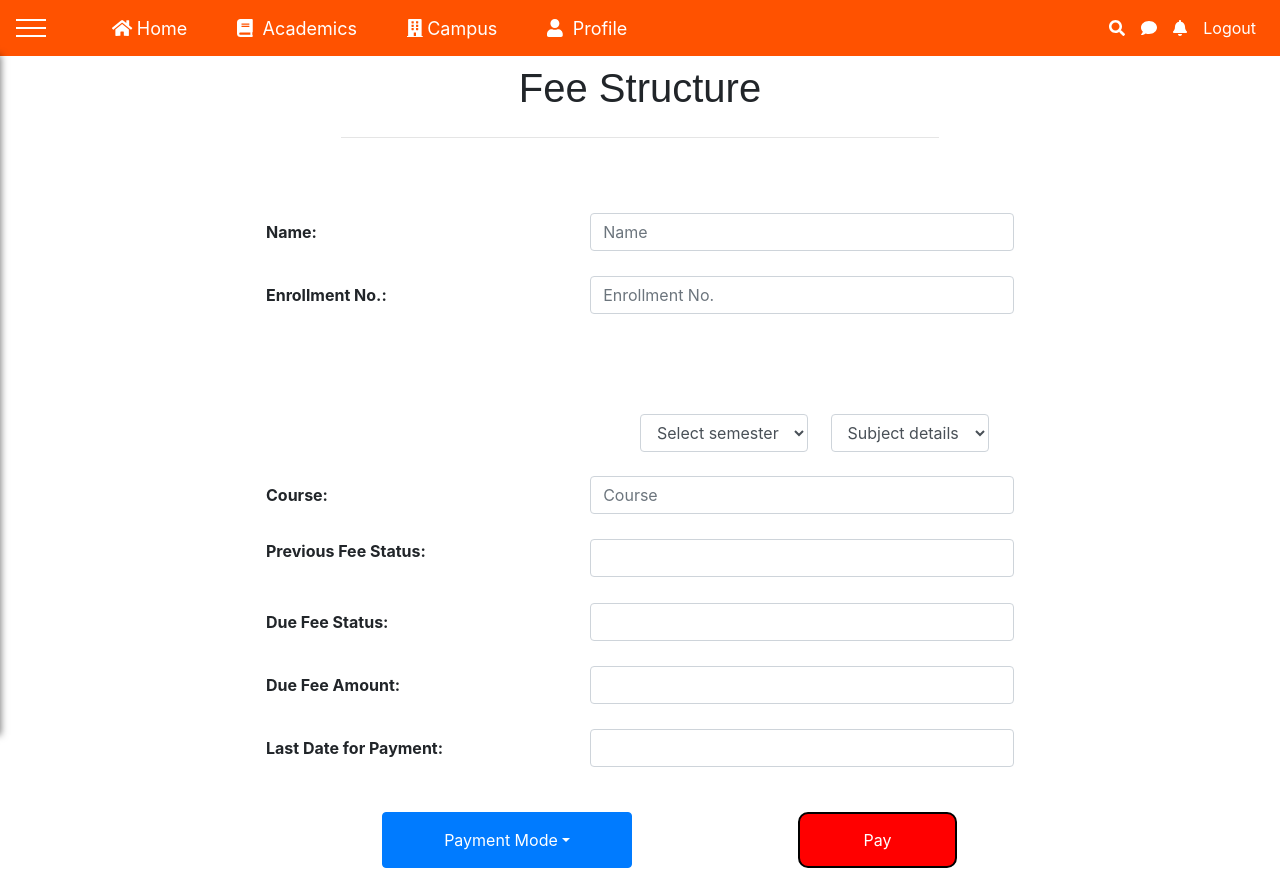
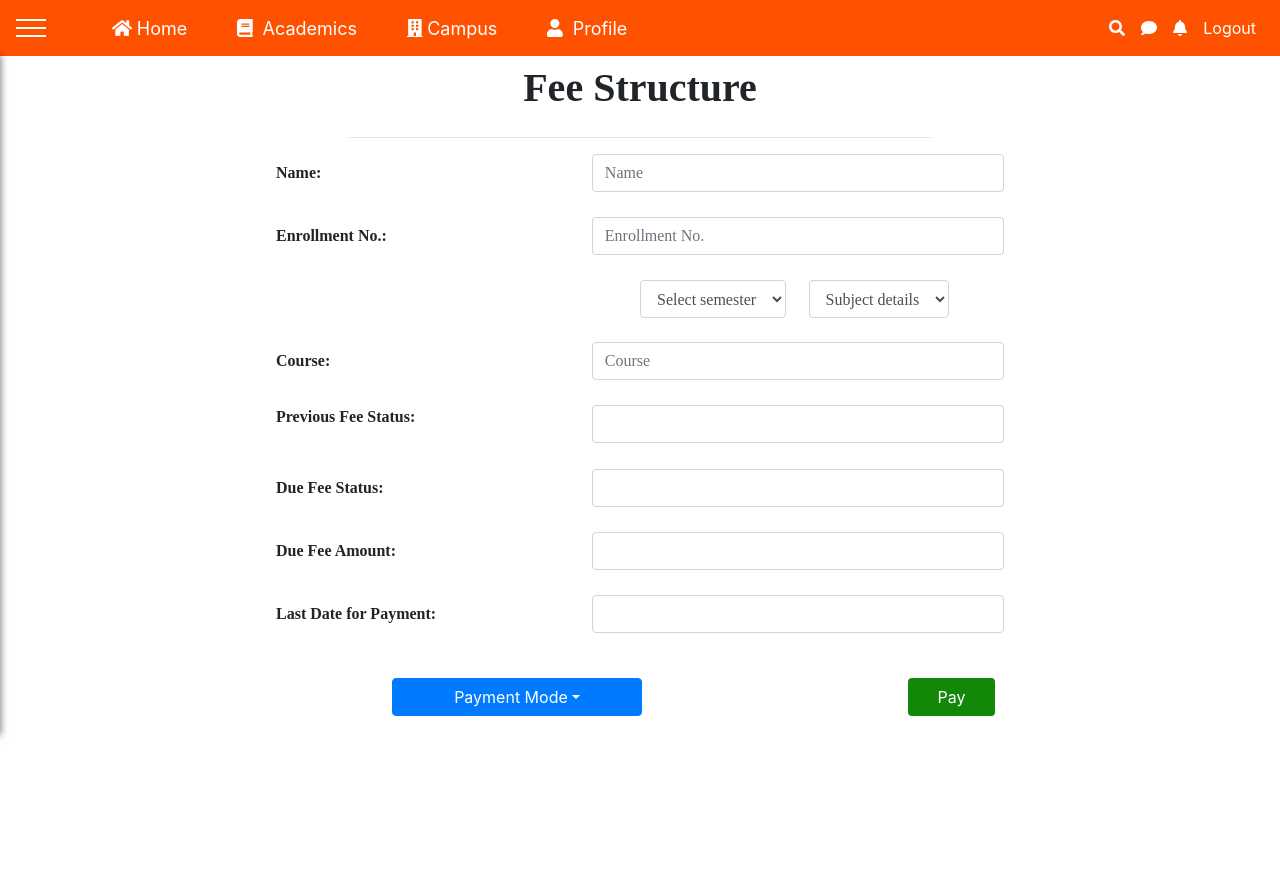
Before and after one commit to Global-ERP-System/GERP-Frontend-Final, a React (Create React App) app: page /fee in a window 1280 px wide. After the commit the page ends 800 px from the top, so only its background shows below. Built offline with nearby package versions, Linux system fonts and the light colour scheme.

Commit message:
academic completed

```diff
--- a/src/components/Student/Exam/Examination.css
+++ b/src/components/Student/Exam/Examination.css
@@ -5,8 +5,9 @@
     /* border: 1px solid rgb(12, 12, 12); */
     margin: 0px 0px;
 }
-.Mainbox_Backlog, .Mainbox_Grading , .Main_Upcomingexam
-{
+.Mainbox_Backlog, .Mainbox_Grading, .Main_Upcomingexam {
+    font-family: Montserrat Bold;
+    font-weight:700;
     border: 2px solid black;
     background-color: beige;
     width: 60%;
@@ -17,9 +18,10 @@ border: 1px solid black;
 background-color: #007fff;
 color: white;
 }
-.valueFeild_Backlog, .valueFeild_Grading ,.valueFeild_Upcomingexam
-{
+.valueFeild_Backlog, .valueFeild_Grading, .valueFeild_Upcomingexam {
     display: flex;
+    font-family: Pt sans narrow bold;
+    font-weight: 700;
     flex-direction: row;
     /* border: 2px solid lightblue; */
     background-color: lightblue;
@@ -31,8 +33,10 @@ background-color: lightblue;
 .valueFeild_Backlog h3, .valueFeild_Grading h3, .valueFeild_Upcomingexam h3{
     margin: 0px 0px 0px 210px;
 }
-.Values_Backlog ,.Values_Grading , .Values_Upcomingexam {
+.Values_Backlog, .Values_Grading, .Values_Upcomingexam {
     display: flex;
+    font-family: Montserrat Regular;
+    font-weight: 400;
     flex-direction: row;
     border: 2px solid lightblue;
     background-color: beige;
--- a/src/components/Student/Exam/ExaminationBacklog.js
+++ b/src/components/Student/Exam/ExaminationBacklog.js
@@ -21,7 +21,7 @@ export default class Examination extends Component {
         return (
             <div>
                 <div className="Main_Backlog">
-                    <br></br><h1 style={{textAlign:"center"}}>Examination</h1>
+                    <h1 style={{ fontFamily: 'Montserrat Bold', fontWeight: '700', textAlign: "center" }}>Examination</h1>
                     <br></br>
                     <div className="Mainbox_Backlog">
                         <div className="Header_Backlog">
--- a/src/components/Student/Fee Structure/FeeStructure.css
+++ b/src/components/Student/Fee Structure/FeeStructure.css
@@ -1,7 +1,4 @@
-/* .Fee_Structure_Box
-{
-    border: 3px solid steelblue;
-} */
+
 .large_input_box input
 {
     background-color: #f7f7f7;
@@ -35,16 +32,12 @@
 }
 .Display_Button
 {
-    width: 44%;
-    border: black;
     display: flex;
     margin: 30px auto;
     text-align:center;
 }
-#Pay
-{
-    width: 25%;
-    border: 2px solid black;
-    background-color: #FF0000;
-    margin: 0px 0px 0px 150px;
+#Pay {
+
+    background-color: #138808;
+    margin: 0px 0px 0px 250px;
 }
--- a/src/components/Student/Fee Structure/FeeStructure.js
+++ b/src/components/Student/Fee Structure/FeeStructure.js
@@ -50,59 +50,57 @@ export default class FeeStructure extends Component {
 
     render() {
         return (
-            <div style={{ marginLeft: "20%", marginRight: "20%", height: "100%", paddingLeft: '10px', paddingRight: '10px'}}>
-                <h1 className="Heading" style={{textAlign:"center"}}>Fee Structure</h1>
+            <div style={{ marginLeft: "20%", marginRight: "20%", height: "100%", paddingLeft: '20px', paddingRight: '20px'}}>
+                <h1 className="Heading" style={{ textAlign: "center", fontFamily: 'Montserrat Bold', fontWeight: '700'}}>Fee Structure</h1>
                 <hr style={{ width: '80%' }}></hr>
-                <div className="Fee_Structure_Box">
-                    <form onSubmit={this.handlesubmit}>
+                <form onSubmit={this.handlesubmit} style={{ marginTop: '0px' }}>
                         <Row>
                             <Col sm={5}>
-                                <label style={{ fontWeight: '700' }}>Name:</label>
+                                <label style={{ fontFamily: 'Pt sans narrow bold', fontWeight: '700' }}>Name:</label>
                             </Col>
                             <Col sm={7}>
-                                <input className="form-control" value={this.state.name} onChange={this.handlename} required placeholder="Name" />
+                                <input className="form-control" value={this.state.name} onChange={this.handlename} required placeholder="Name" style={{ fontFamily: 'Montserrat Regular', fontWeight: '400' }}/>
                             </Col>
 
                         </Row>
                         <br></br>
                         <Row>
                             <Col sm={5}>
-                                <label style={{ fontWeight: '700' }}>Enrollment No.:</label>
+                                <label style={{ fontFamily: 'Pt sans narrow bold', fontWeight: '700' }}>Enrollment No.:</label>
                             </Col>
                             <Col sm={7}>
-                                <input className="form-control" value={this.state.enroll} onChange={this.handleenroll} required placeholder="Enrollment No." />
+                                <input className="form-control" value={this.state.enroll} onChange={this.handleenroll} required placeholder="Enrollment No." style={{ fontFamily: 'Montserrat Regular', fontWeight: '400' }}/>
                             </Col>
+                            </Row>
+                        <br></br>
+                        <Row>
 
-                        </Row>
 
-                        <br></br>
-                        <div className="large_input_box">
-                           <div style={{marginLeft:"50%"}}>
-
-                                <MDBFormInline>
-                                <select title="Semester" className="form-control" name="Semester" placeholder="Select semester" >
+                            <MDBFormInline style={{ marginTop: '0px', marginLeft:'50%' }}>
+                                    <select title="Semester" className="form-control" name="Semester" placeholder="Select semester" style={{ fontFamily: 'Montserrat Regular', fontWeight: '400' }}>
                                     <option >Select semester</option>
                                     <option eventKey="1">I</option>
                                     <option eventKey="2">II</option>
                                 </select>&nbsp;&nbsp;&nbsp;&nbsp;&nbsp;
-                                <select title="Subject Details" className="form-control" name="Subject Details" placeholder="Select subject" >
+                                <select title="Subject Details" className="form-control" name="Subject Details" placeholder="Select subject" style={{ fontFamily: 'Montserrat Regular', fontWeight: '400' }}>
                                     <option eventKey="1">Subject details</option>
                                     <option eventKey="2">Subject details</option>
                                 </select>
                                 </MDBFormInline>
 
-                            </div>
+
+                        </Row>
 
                            <br></br>
 
-                        </div>
+
                         <Row>
                             <Col sm={5}>
-                                <label style={{ fontWeight: '700' }}>Course:</label>
+                                <label style={{ fontFamily: 'Pt sans narrow bold', fontWeight: '700' }}>Course:</label>
                             </Col>
                             <Col sm={7}>
                                 <input className="form-control" value={this.state.course}
-                                    onChange={this.handlecourse} required placeholder="Course" />
+                                    onChange={this.handlecourse} required placeholder="Course" style={{ fontFamily: 'Montserrat Regular', fontWeight: '400' }}/>
                             </Col>
 
                         </Row>
@@ -111,33 +109,33 @@ export default class FeeStructure extends Component {
                         <div >
                             <Row>
                                 <Col sm={5}>
-                                    <p style={{ fontWeight: '700' }}> Previous Fee Status:&nbsp;&nbsp;&nbsp;</p>
+                                    <p style={{ fontFamily: 'Pt sans narrow bold', fontWeight: '700' }}> Previous Fee Status:&nbsp;&nbsp;&nbsp;</p>
                                 </Col>
                                 <Col sm={7}>
                                     <input className="form-control" value={this.state.Previousfeestatus}
-                                        onChange={this.handlePreviousfeestatus} required />
+                                        onChange={this.handlePreviousfeestatus} required style={{ fontFamily: 'Montserrat Regular', fontWeight: '400' }}/>
                                 </Col>
 
                             </Row>
                             <br></br>
                             <Row>
                                 <Col sm={5}>
-                                    <label style={{ fontWeight: '700' }}> Due Fee Status:&nbsp;&nbsp;&nbsp;&nbsp;&nbsp;&nbsp;&nbsp;&nbsp;&nbsp;&nbsp;&nbsp;</label>
+                                    <label style={{ fontFamily: 'Pt sans narrow bold', fontWeight: '700' }}> Due Fee Status:&nbsp;&nbsp;&nbsp;&nbsp;&nbsp;&nbsp;&nbsp;&nbsp;&nbsp;&nbsp;&nbsp;</label>
                                 </Col>
                                 <Col sm={7}>
                                     <input className="form-control" value={this.state.duefeestatus}
-                                        onChange={this.handleduefeestatus} required />
+                                        onChange={this.handleduefeestatus} required style={{ fontFamily: 'Montserrat Regular', fontWeight: '400' }}/>
                                 </Col>
 
                             </Row>
                             <br></br>
                             <Row>
                                 <Col sm={5}>
-                                    <label style={{ fontWeight: '700' }}> Due Fee Amount:&nbsp;&nbsp;&nbsp;&nbsp;&nbsp;&nbsp;&nbsp;&nbsp;</label>
+                                    <label style={{ fontFamily: 'Pt sans narrow bold', fontWeight: '700' }}> Due Fee Amount:&nbsp;&nbsp;&nbsp;&nbsp;&nbsp;&nbsp;&nbsp;&nbsp;</label>
                                 </Col>
                                 <Col sm={7}>
                                     <input className="form-control" value={this.state.duefeeamount}
-                                        onChange={this.handleduefeeamount} required />
+                                        onChange={this.handleduefeeamount} required style={{ fontFamily: 'Montserrat Regular', fontWeight: '400' }}/>
                                 </Col>
 
                             </Row>
@@ -146,11 +144,11 @@ export default class FeeStructure extends Component {
                             <br></br>
                             <Row>
                                 <Col sm={5}>
-                                    <label style={{ fontWeight: '700' }}>Last Date for Payment:</label>
+                                    <label style={{ fontFamily: 'Pt sans narrow bold', fontWeight: '700' }}>Last Date for Payment:</label>
                                 </Col>
                                 <Col sm={7}>
                                     <input className="form-control" value={this.state.lastdateforpayment}
-                                        onChange={this.handlelastdateforpayment} required />
+                                        onChange={this.handlelastdateforpayment} required style={{ fontFamily: 'Montserrat Regular', fontWeight: '400' }}/>
                                 </Col>
 
                             </Row>
@@ -165,11 +163,11 @@ export default class FeeStructure extends Component {
                                 <Dropdown.Item eventKey="2">Subject Details</Dropdown.Item>
                             </DropdownButton>
 
-                            <input  id="Pay" type="submit" value="Pay" />
+                        <button id="Pay" style={{ color: "white", backgroundColor: '#138808' }} type="submit" className="btn">Pay</button>
 
                         </div>
                     </form>
-                </div >
+
             </div>
         )
     }
--- a/src/components/Student/previousdata/previous.js
+++ b/src/components/Student/previousdata/previous.js
@@ -6,31 +6,31 @@ import { faBorderAll } from "@fortawesome/free-solid-svg-icons";
 class Previous extends Component {
     render() {
         return (
-                 <Form className="previous" >
-                <center>  <h1>Previous Data</h1>    </center>
+            <Form className="previous" >
+                <center>  <h1 style={{ fontFamily: 'Montserrat Bold', fontWeight:'700' }}>Previous Data</h1>    </center>
                 <hr style={{ width:'80%' }}></hr>
                     <Row>
                     <Col sm={5}>
-                        <p style={{ fontWeight:'700'}}>Graduation:</p>
+                        <p style={{ fontFamily: 'Pt sans narrow bold', fontWeight:'700'}}>Graduation:</p>
                         </Col>
                         <Col sm={7}>
-                            <input className="form-control" id="graduation" placeholder="Graduation..." />
+                        <input className="form-control" id="graduation" placeholder="Graduation..." style={{ fontFamily: 'Montserrat Regular', fontWeight: '400' }} />
                         </Col>
 
                     </Row>
                     <br></br>
                     <Row>
                         <Col sm={5}>
-                        <p style={{ fontWeight: '700' }}> Senior Secondary school :</p>
+                        <p style={{ fontFamily: 'Pt sans narrow bold', fontWeight: '700' }}> Senior Secondary school :</p>
                         </Col>
                         <Col sm={7}>
-                            <input className="form-control" id="ssc" placeholder="Senior secondary school..." />
+                        <input className="form-control" id="ssc" placeholder="Senior secondary school..." style={{ fontFamily: 'Montserrat Regular', fontWeight: '400' }} />
                         </Col>
                     </Row>
                     <br></br>
                     <Row style={{marginTop:'5px'}}>
                         <Col sm={4}>
-                            <select className="form-control" id="stream" name="stream" placeholder="select stream">
+                        <select className="form-control" id="stream" name="stream" placeholder="select stream" style={{ fontFamily: 'Montserrat Regular', fontWeight: '400' }}>
                                 <option value="science">Select Stream</option>
                                 <option value="science">Science</option>
                                 <option value="Commerce">Commerce</option>
@@ -39,7 +39,7 @@ class Previous extends Component {
                             </select>
                         </Col>
                         <Col sm={4} >
-                            <select className="form-control" id="board" name="board">
+                        <select className="form-control" id="board" name="board" style={{ fontFamily: 'Montserrat Regular', fontWeight: '400' }}>
                                 <option value="csbe">Select Board</option>
                                 <option value="csbe">CBSE</option>
                                 <option value="icse">ICSE</option>
@@ -49,20 +49,20 @@ class Previous extends Component {
                         </Col>
 
                         <Col sm={1} id="cgpa">
-                        <p style={{ fontWeight: '700' }}> CGPA</p>
+                        <p style={{ fontFamily: 'Pt sans narrow bold',fontWeight: '700' }}> CGPA</p>
                         </Col>
                         <Col sm={3}>
-                            <input className="form-control" name="address" id="ssc" placeholder="Enter GPA" />
+                        <input className="form-control" name="address" id="ssc" placeholder="Enter GPA" style={{ fontFamily: 'Montserrat Regular', fontWeight: '400' }}/>
                         </Col>
                     </Row>
                     <br></br>
 
                     <Row>
                         <Col sm={5}>
-                        <p style={{ fontWeight: '700' }}>Secondary school :</p>
+                        <p style={{ fontFamily: 'Pt sans narrow bold', fontWeight: '700' }}>Secondary school :</p>
                         </Col>
                         <Col sm={7}>
-                            <input className="form-control" id="sc" placeholder="Secondary school..." />
+                        <input className="form-control" id="sc" placeholder="Secondary school..." style={{ fontFamily: 'Montserrat Regular', fontWeight: '400' }} />
                         </Col>
 
                     </Row>
@@ -71,7 +71,7 @@ class Previous extends Component {
                     <Row style={{ marginTop: '5px' }}>
 
                         <Col sm={4}>
-                            <select className="form-control" id="board" name="board">
+                        <select className="form-control" id="board" name="board" style={{ fontFamily: 'Montserrat Regular', fontWeight: '400' }}>
                                 <option value="csbe">Select Board</option>
                                 <option value="csbe">CBSE</option>
                                 <option value="icse">ICSE</option>
@@ -82,10 +82,10 @@ class Previous extends Component {
 
 
                         <Col sm={1} id="cgpa" style={{ marginLeft:'200px' }}>
-                        <p style={{ fontWeight: '700' }}>CGPA</p>
+                        <p style={{ fontFamily: 'Pt sans narrow bold', fontWeight: '700' }}>CGPA</p>
                         </Col>
                         <Col sm={3}>
-                            <input className="form-control" name="address" id="ssc" placeholder="Enter GPA" />
+                        <input className="form-control" name="address" id="ssc" placeholder="Enter GPA" style={{ fontFamily: 'Montserrat Regular', fontWeight: '400' }}/>
                         </Col>
 
                     </Row>
@@ -93,17 +93,17 @@ class Previous extends Component {
 
                     <Row>
                         <Col sm={5}>
-                        <p style={{ fontWeight: '700' }}>Diploma Course :</p>
+                        <p style={{ fontFamily: 'Pt sans narrow bold', fontWeight: '700' }}>Diploma Course :</p>
                         </Col>
                         <Col sm={7}>
-                            <input className="form-control" id="sc" placeholder="Diploma" />
+                        <input className="form-control" id="sc" placeholder="Diploma" style={{ fontFamily: 'Montserrat Regular', fontWeight: '400' }}/>
                         </Col>
 
                     </Row>
                     <br></br>
                     <br></br>
                     <div style={{ textAlign: "center" }}>
-                        <button  style={{ color: "white", backgroundColor: 'blue' }} type="submit" className="btn">Submit</button>
+                    <button style={{ color: "white", backgroundColor: '#138808' }} type="submit" className="btn">Submit</button>
                             <br></br>
                     </div>
                  </Form>
```
Lines whose indentation alone changed are shown as unchanged.
